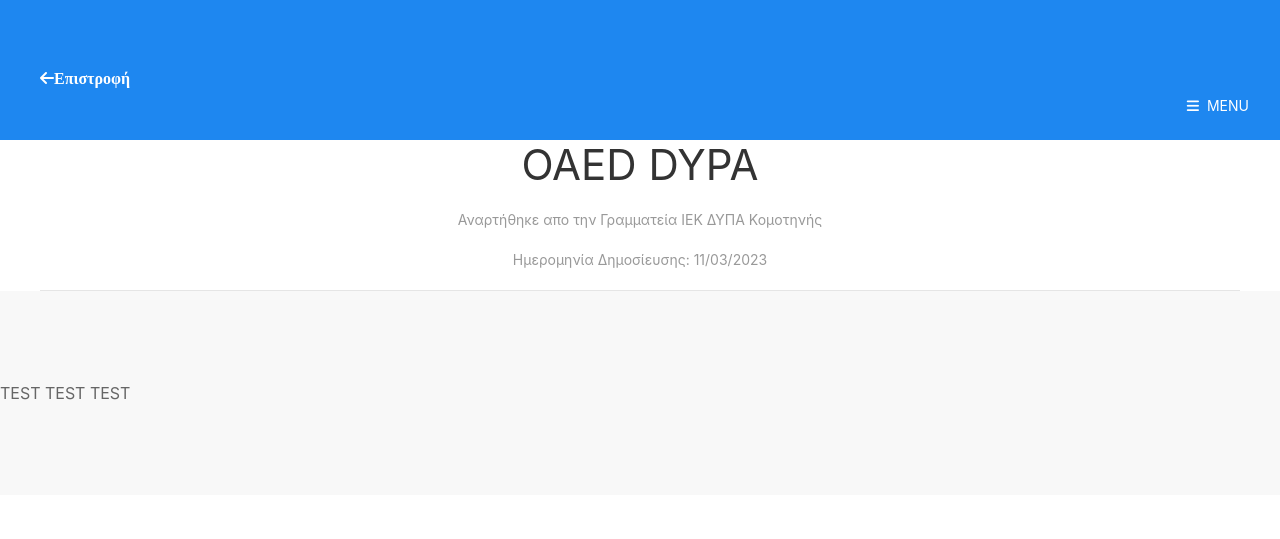
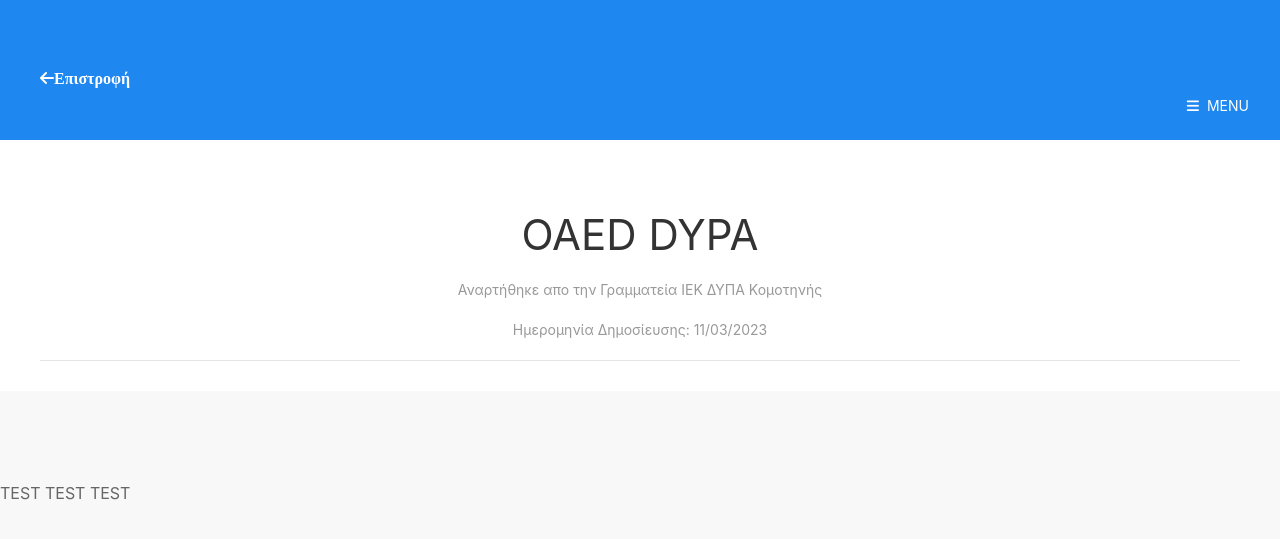
Before and after one commit to F20F20/jekyll-uikit-iek-dypa-komotinis, a Jekyll site: the page built from _posts/2023-03-11-sakis.md, in a window 1280 px wide. Shown: the top 539 px of the page. Built offline with Jekyll 4.4.1, drawn with Linux system fonts in a browser that asks for light colours; nearby versions of some CDN libraries.

Commit message:
Update post.html

```diff
--- a/_layouts/post.html
+++ b/_layouts/post.html
@@ -3,6 +3,7 @@ layout: newsfrontlayout
 ---
 
 
+<div class="uk-section">
 
 <article class="uk-article">
 <div class="uk-container" style="text-align:center;">
@@ -11,6 +12,8 @@ layout: newsfrontlayout
     <p class="uk-article-meta">Αναρτήθηκε απο την <a href="#">Γραμματεία ΙΕΚ ΔΥΠΑ Κομοτηνής</a> <p class="uk-text-meta">Ημερομηνία Δημοσίευσης: {{page.date | date: '%d/%m/%Y'}} </p>
 	<hr>
 	  </div>
-	<div class="uk-section uk-section-muted"><p class="uk-text-lead"> {{ content }} </p> </div>
+	<div class="uk-section uk-section-muted uk-align-center"><p class="uk-text-lead"> {{ content }} </p> </div>
 
 </article>
+
+</div>
```
